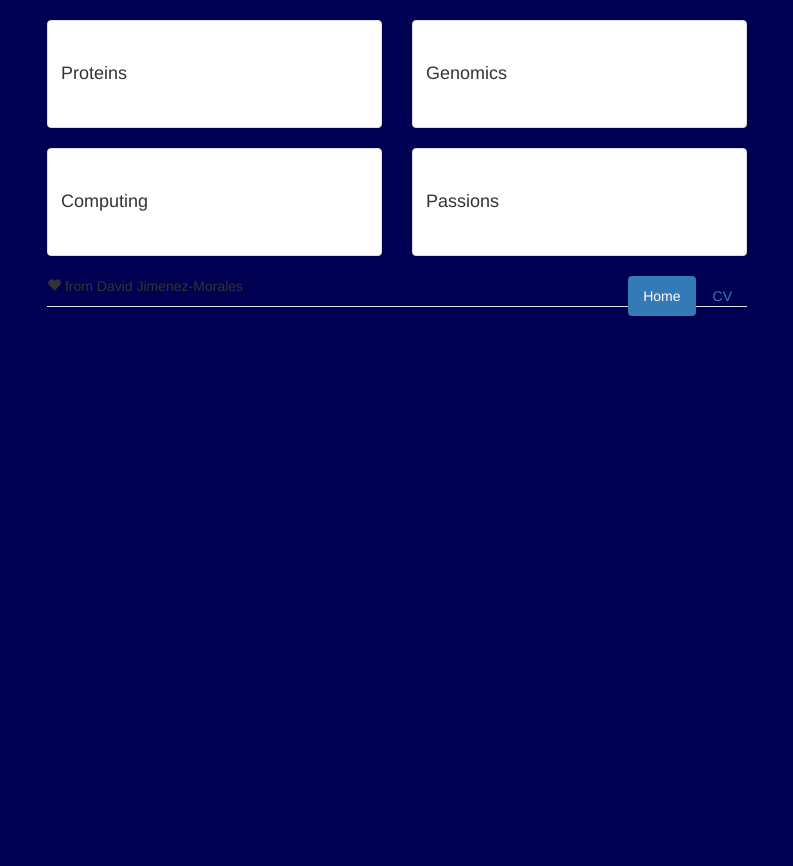
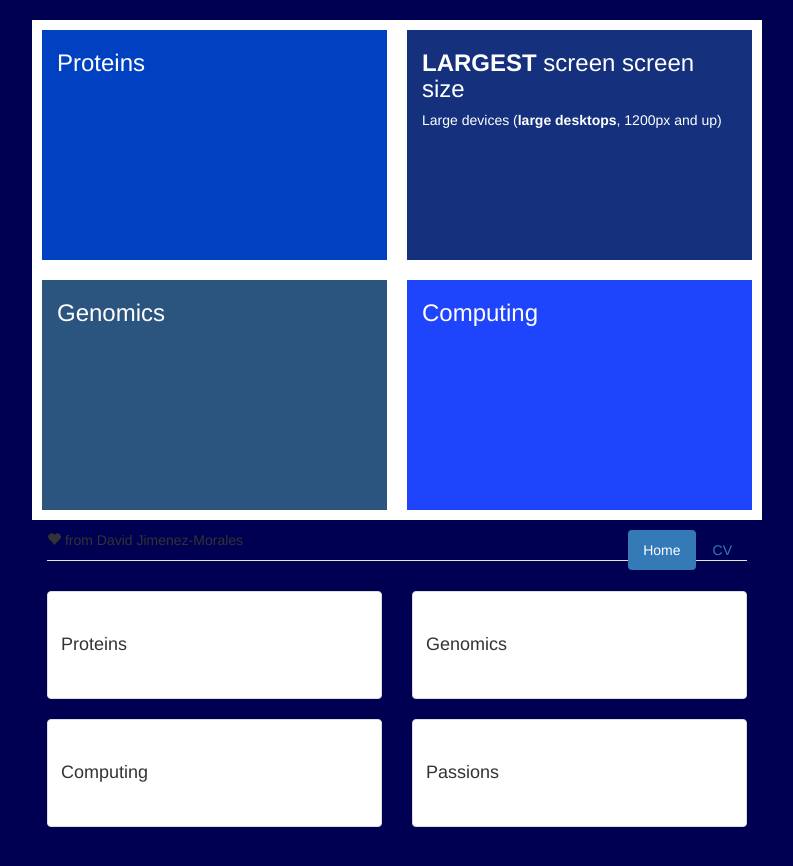
Before and after one commit to biodavidjm/wwDJM, a website: page wH5C3B/app/index.html in a window 1280 px wide. Shown: the whole page, without its empty margins (243-1036 px from the left). Before the commit the page ends 800 px from the top, so only its background shows below. Drawn offline with nearby package versions, Linux system fonts and the light colour scheme; files that its build step writes are made by us from their sources.

Commit message:
Adding buttons to the front page

```diff
--- a/wH5C3B/app/index.html
+++ b/wH5C3B/app/index.html
@@ -23,11 +23,46 @@
 
 
     <div class="container">
+      <div class="row btn-group">
+        <div class="col-sm-6 panelBlack btn-default">
+          <h3>Proteins</h3>
+        </div>
 
+        <div class="col-sm-6 panelBlue btn-default">
+          <div>
+            <h3 class="visible-lg"> <strong>LARGEST</strong> screen screen size</h3>
+            <h5 class="visible-lg"> Large devices (<strong class="cimp">large desktops</strong>, 1200px and up) </h5>
+            <h3 class="visible-md cmedium"> <strong>MEDIUM</strong> screen screen size</h3>
+            <h5 class="visible-md"> Medium devices (<strong class="cimp">desktops</strong>, 992px and up) </h5>
+            <h3 class="visible-sm csmall"> <strong>SMALL</strong> screen size</h3>
+            <h5 class="visible-sm"> Small devices (<strong class="cimp">tablets</strong>, 768px and up) </h5>
+            <h3 class="visible-xs cextra"> <strong>EXTRA SMALL</strong> screen size</h3>
+            <h5 class="visible-xs"> Extra small devices (<strong class="cimp">phones</strong>, less than 768px) </h5>
+          </div>
+        </div>
+
+        <div class="col-sm-6 panelGreen  btn-default">
+          <h3>Genomics</h3>
+        </div>
+        <div class="col-sm-6 panelShiny  btn-default">
+          <h3>Computing</h3>
+        </div>
+
+      </div> <!-- row -->
+
+      <div class="header">
+        <ul class="nav nav-pills pull-right">
+          <li class="active"><a href="#">Home</a></li>
+          <li><a href="#">CV</a></li>
+        </ul>
+         <p><span class="glyphicon glyphicon-heart"></span> from David Jimenez-Morales</p>
+      </div>
+    </div>
+
+    <div class="container">
       <div class="row">
         <div class="col-sm-6 col-md-6">
           <div class="thumbnail">
-            <img data-src="holder.js/500x500">
             <div class="caption">
               <br/>
               <h4>Proteins</h4>
@@ -38,7 +73,6 @@
 
         <div class="col-sm-6 col-md-6">
           <div class="thumbnail">
-            <img data-src="holder.js/500x500">
             <div class="caption">
               <br/>
               <h4>Genomics</h4>
@@ -49,7 +83,6 @@
 
         <div class="col-sm-6 col-md-6">
           <div class="thumbnail">
-            <img data-src="holder.js/500x500">
             <div class="caption">
               <br/>
               <h4>Computing</h4>
@@ -60,7 +93,6 @@
 
         <div class="col-sm-6 col-md-6">
           <div class="thumbnail">
-            <img data-src="holder.js/500x500">
             <div class="caption">
               <br/>
               <h4>Passions</h4>
@@ -70,16 +102,6 @@
         </div>
 
       </div>
-
-
-      <div class="header">
-        <ul class="nav nav-pills pull-right">
-          <li class="active"><a href="#">Home</a></li>
-          <li><a href="#">CV</a></li>
-        </ul>
-         <p><span class="glyphicon glyphicon-heart"></span> from David Jimenez-Morales</p>
-      </div>
-
     </div>
 
 
@@ -112,6 +134,7 @@
         <script src="bower_components/bootstrap/js/scrollspy.js"></script>
         <script src="bower_components/bootstrap/js/collapse.js"></script>
         <script src="bower_components/bootstrap/js/tab.js"></script>
+        <script src="holder.js"></script>
         <!-- endbuild -->
 
         <!-- build:js({app,.tmp}) scripts/main.js -->
--- a/wH5C3B/app/styles/main.css
+++ b/wH5C3B/app/styles/main.css
@@ -11,6 +11,63 @@ body {
   padding-bottom: 20px;
   background-color: #000052;
 }
+
+/*PANELS*/
+
+/*MAIN BODY*/
+.panelBlack {
+    height: 250px;
+    background-color: #0041C2;
+    color: white;
+    border: 10px solid white;
+}
+
+.panelBlue {
+    height: 250px;
+    line-height: 200px;
+    background-color: #15317E;
+    color: white;
+    border: 10px solid white;
+    vertical-align: middle;
+}
+.panelGreen {
+    height: 250px;
+    background-color: #2B547E;
+    color: white;
+    border: 10px solid white;
+}
+.panelShiny {
+    height: 250px;
+    background-color: #1F45FC;
+    color: white;
+    border: 10px solid white;
+}
+
+/*CUSTOMIZE THE BUTTON*/
+.btn-group {
+  padding-bottom: 10px;
+}
+.btn-default {
+  border-color: white;
+}
+/*Check this example and see how you can customize a button*/
+.btn-custom {
+  background-color: hsl(193, 32%, 22%) !important;
+  background-repeat: repeat-x;
+  filter: progid:DXImageTransform.Microsoft.gradient(startColorstr="#a0c4ce", endColorstr="#26424a");
+  background-image: -khtml-gradient(linear, left top, left bottom, from(#a0c4ce), to(#26424a));
+  background-image: -moz-linear-gradient(top, #a0c4ce, #26424a);
+  background-image: -ms-linear-gradient(top, #a0c4ce, #26424a);
+  background-image: -webkit-gradient(linear, left top, left bottom, color-stop(0%, #a0c4ce), color-stop(100%, #26424a));
+  background-image: -webkit-linear-gradient(top, #a0c4ce, #26424a);
+  background-image: -o-linear-gradient(top, #a0c4ce, #26424a);
+  background-image: linear-gradient(#a0c4ce, #26424a);
+  border-color: #26424a #26424a hsl(193, 32%, 9.5%);
+  color: #fff !important;
+  text-shadow: 0 -1px 0 rgba(0, 0, 0, 0.82);
+  -webkit-font-smoothing: antialiased;
+}
+
 
 /* Everything but the jumbotron gets side spacing for mobile first views */
 .header,
```
Also changed, not shown: wH5C3B/README.md (added).
